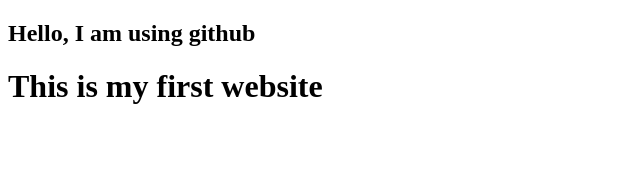
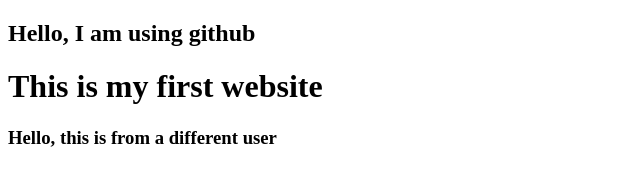
Before and after one commit to akt-kuet-ece/my-first-website, a plain HTML site: page index.html in a window 1280 px wide. Shown: the whole page, without its empty margins (0-640 px from the left). Drawn offline with Linux system fonts and the light colour scheme.

Commit message:
Update index.html
added another line

```diff
--- a/index.html
+++ b/index.html
@@ -8,5 +8,7 @@
 <body>
     <h2>Hello, I am using github</h2>
     <h1>This is my first website</h1>
+    <h3>Hello, this is from a different user</h2>
+
 </body>
 </html>
```
